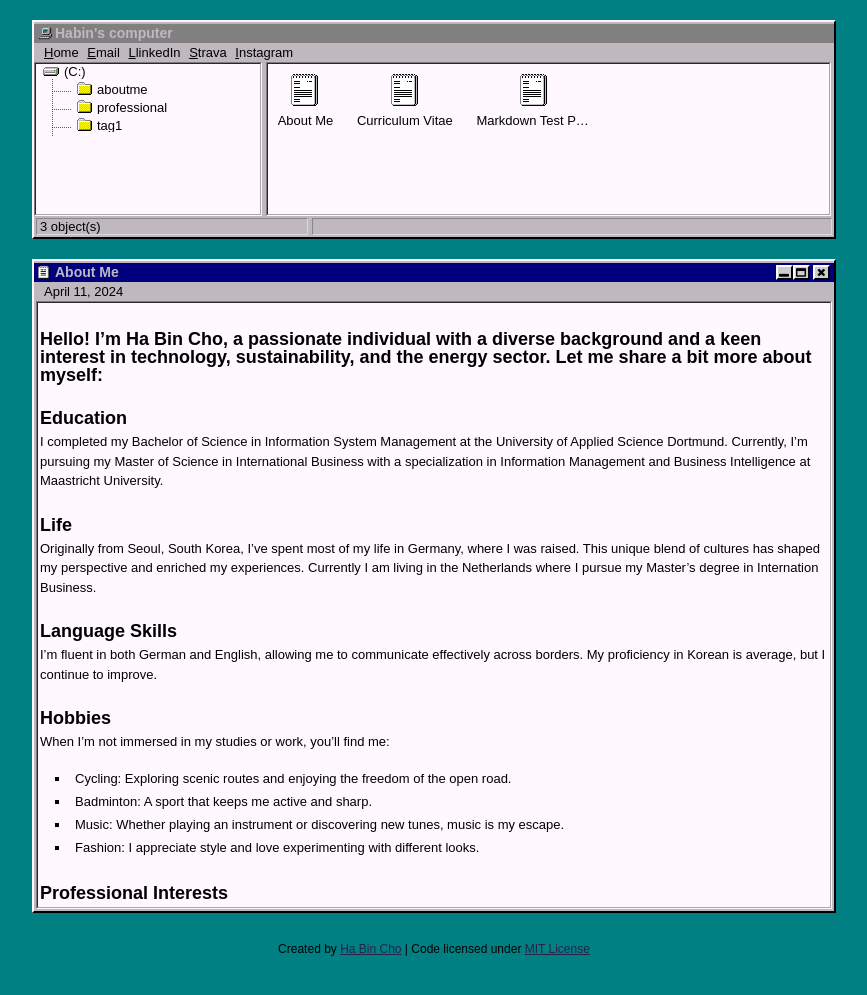
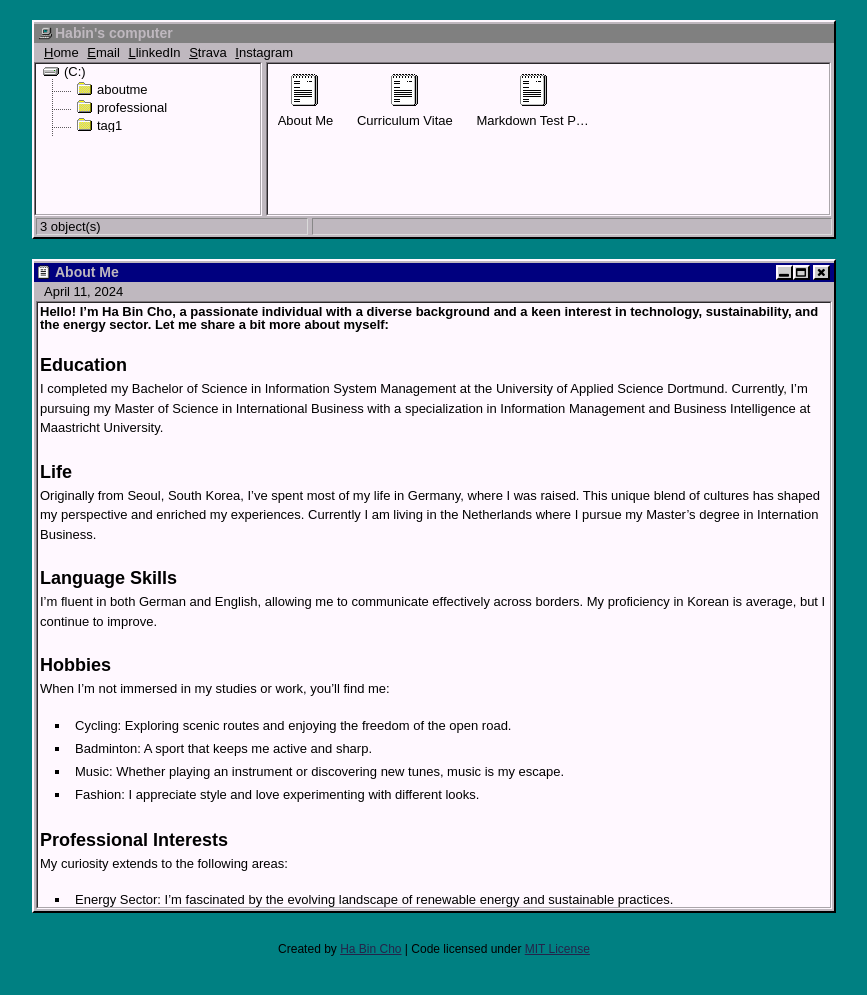
Before and after one commit to heybin314/heybin314.github.io, a Jekyll site: the page built from _posts/2024-04-11-about-me.md, in a window 1280 px wide. Shown: the top 995 px of the page, without its empty margins (206-1073 px from the left). Built offline with Jekyll 4.4.1, drawn with Linux system fonts in a browser that asks for light colours.

Commit message:
Update 2024-04-11-about-me.md

```diff
--- a/_posts/2024-04-11-about-me.md
+++ b/_posts/2024-04-11-about-me.md
@@ -5,7 +5,7 @@
 ---
 
 
-## Hello! I’m Ha Bin Cho, a passionate individual with a diverse background and a keen interest in technology, sustainability, and the energy sector. Let me share a bit more about myself:
+### **Hello! I’m Ha Bin Cho, a passionate individual with a diverse background and a keen interest in technology, sustainability, and the energy sector. Let me share a bit more about myself:**
 
 ## Education
 
```
